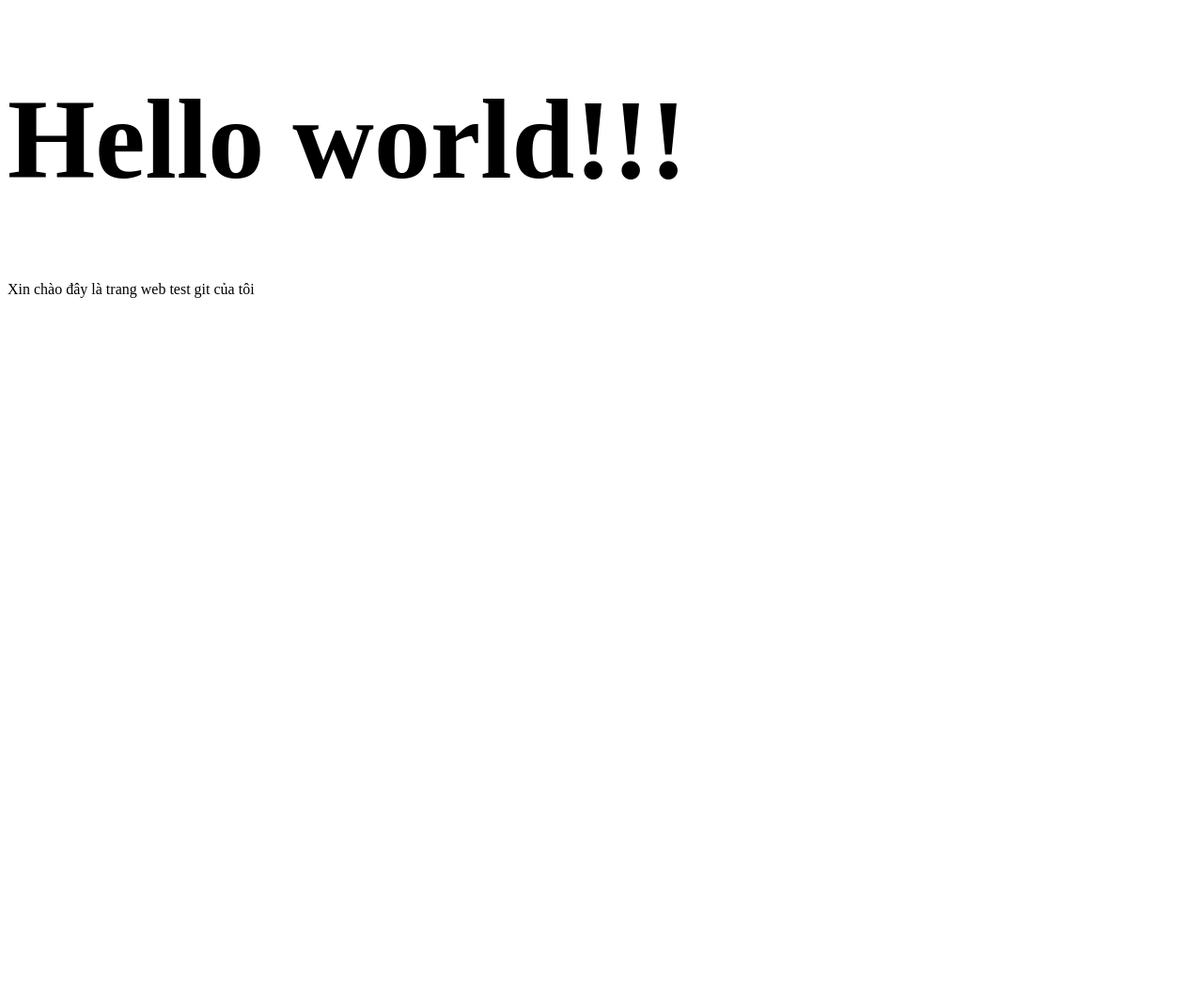
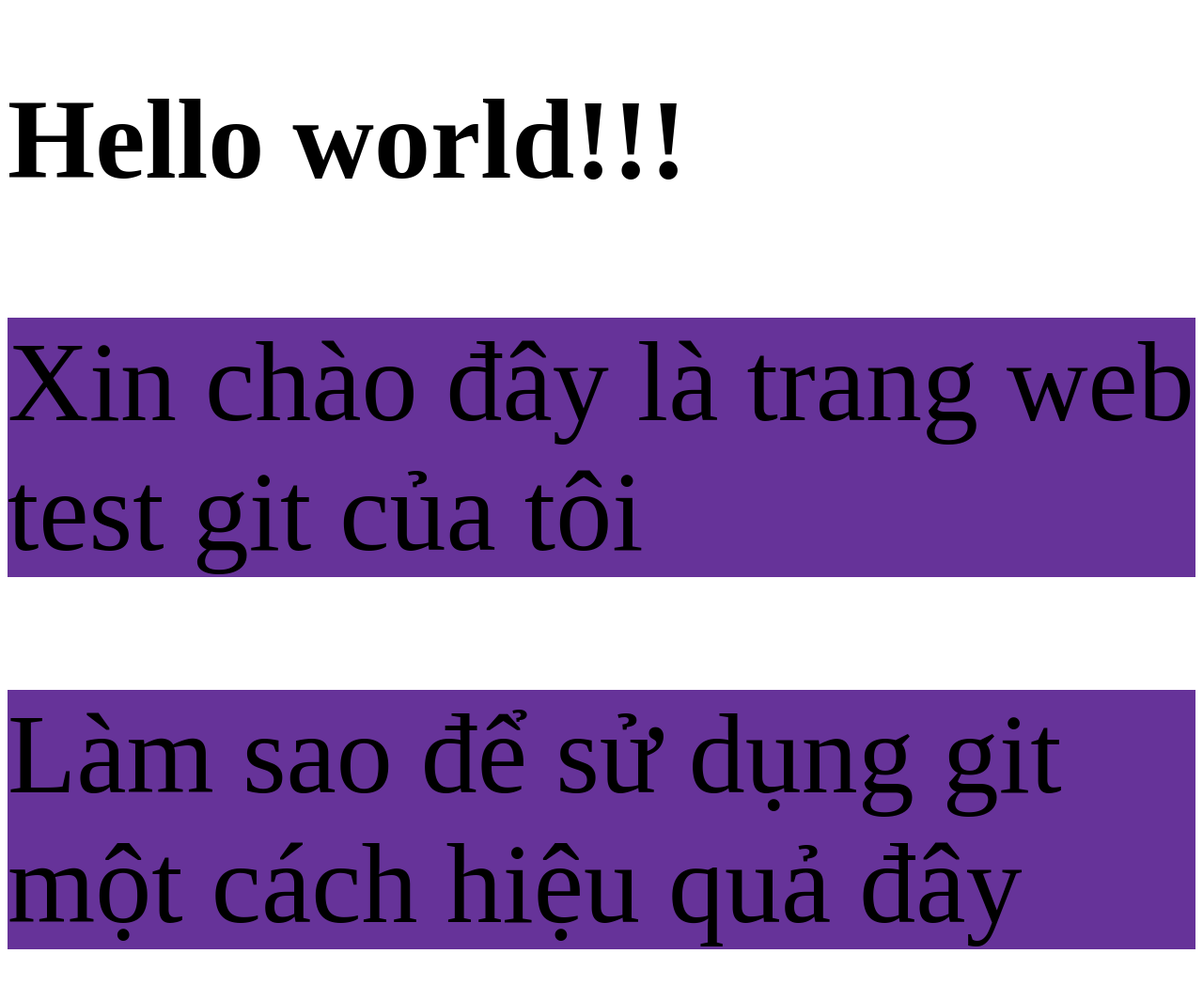
Before and after one commit to JiaHui2005/Web-Application, a plain HTML site: page index.html in a window 1280 px wide. Shown: the whole page at 94% size. Before the commit the page ends 800 px from the top, so only its background shows below. Drawn offline with Linux system fonts and the light colour scheme.

Commit message:
thêm css cho p

```diff
--- a/index.html
+++ b/index.html
@@ -9,5 +9,6 @@
 <body>
     <h1>Hello world!!!</h1>
     <p>Xin chào đây là trang web test git của tôi</p>
+    <p>Làm sao để sử dụng git một cách hiệu quả đây</p>
 </body>
 </html>
--- a/style.css
+++ b/style.css
@@ -1,3 +1,9 @@
 h1{
     font-size: 120px;
 }
+
+p{
+    font-size: 120px;
+    font-family: 'Times New Roman', Times, serif;
+    background-color: rebeccapurple;
+}
```
